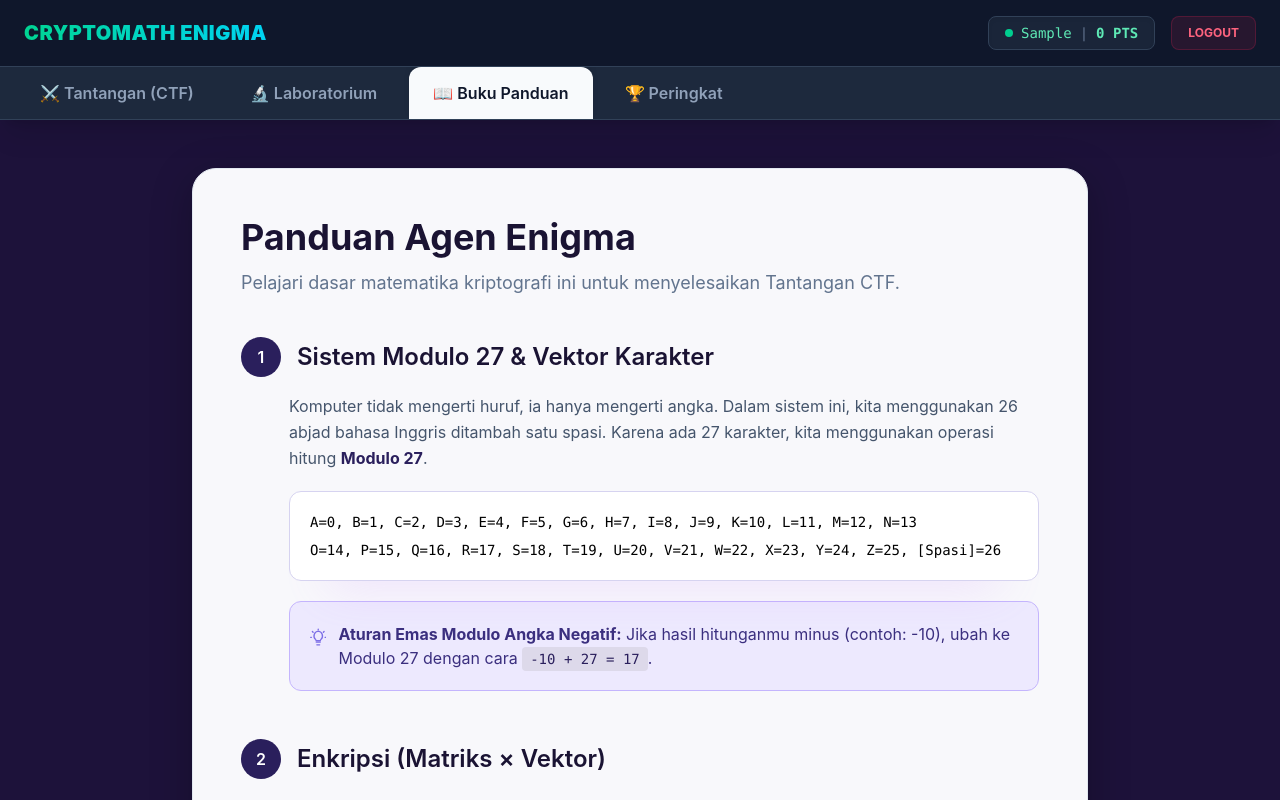
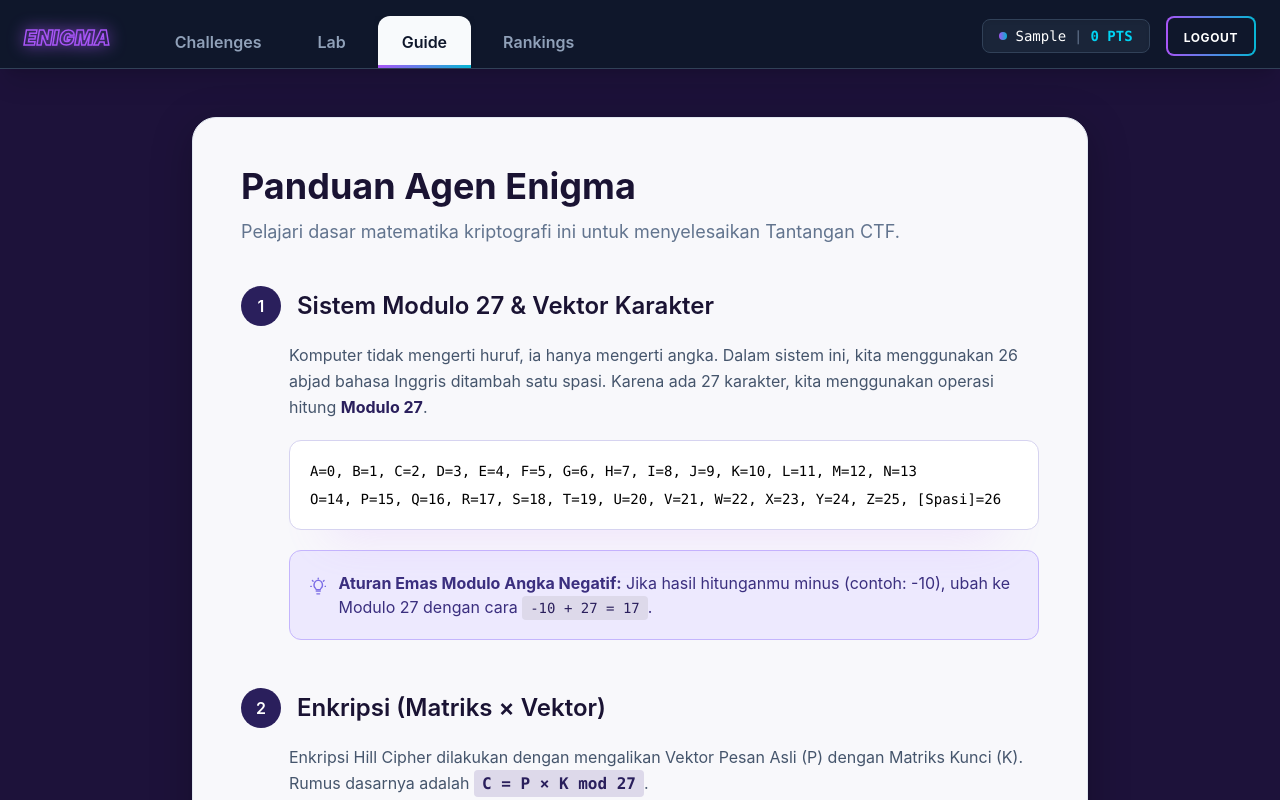
Before and after one commit to fuzi11/projek-kalkulus, a React (Vite) app in the folder client-enigma/: page /panduan in a window 1280 px wide. Shown: the top 800 px of the page. Built offline with nearby package versions, Linux system fonts and the light colour scheme; no server answers; sample sign-in values are in the browser's storage.

Commit message:
udah ku push tuh tinggal kalian pull

```diff
--- a/client-enigma/src/components/Header.tsx
+++ b/client-enigma/src/components/Header.tsx
@@ -1,63 +1,128 @@
 import React, { useEffect, useState } from 'react';
 import { useNavigate, useLocation } from 'react-router-dom';
+
+// Definisikan interface untuk tipe data User
+interface User {
+  name: string;
+  points: number;
+  npm?: string;
+}
 
 export default function Header() {
   const navigate = useNavigate();
   const location = useLocation();
-  const [user, setUser] = useState<any>(JSON.parse(localStorage.getItem('user') || 'null'));
+
+  // State dengan tipe data User atau null
+  const [user, setUser] = useState<User | null>(() => {
+    const savedUser = localStorage.getItem('user');
+    return savedUser ? JSON.parse(savedUser) : null;
+  });
 
   useEffect(() => {
     const handleStorageChange = () => {
-      setUser(JSON.parse(localStorage.getItem('user') || 'null'));
+      const savedUser = localStorage.getItem('user');
+      setUser(savedUser ? JSON.parse(savedUser) : null);
     };
+
     window.addEventListener('storage', handleStorageChange);
     return () => window.removeEventListener('storage', handleStorageChange);
   }, []);
 
+  // Proteksi jika user tidak ada
+  useEffect(() => {
     if (!user) {
       navigate('/login');
-    return null;
     }
+  }, [user, navigate]);
 
-  const handleLogout = () => {
+  if (!user) return null;
+
+  const handleLogout = (): void => {
     localStorage.removeItem('user');
     navigate('/login');
   };
 
   const tabs = [
-    { id: 'challenges', path: '/challenges', label: '⚔️ Tantangan (CTF)' },
-    { id: 'lab', path: '/laboratorium', label: '🔬 Laboratorium' },
-    { id: 'tutorial', path: '/panduan', label: '📖 Buku Panduan' },
-    { id: 'leaderboard', path: '/leaderboard', label: '🏆 Peringkat' }
+    { id: 'challenges', path: '/challenges', label: 'Challenges' },
+    { id: 'lab', path: '/laboratorium', label: 'Lab' },
+    { id: 'tutorial', path: '/panduan', label: 'Guide' },
+    { id: 'leaderboard', path: '/leaderboard', label: 'Rankings' }
   ];
 
+  const gradasi = "linear-gradient(to right, #A855F7, #06B6D4)";
+
   return (
-    <header className="bg-slate-900 text-white shadow-xl z-50 sticky top-0 border-b border-slate-700">
-      <div className="flex justify-between items-center px-6 py-4">
-        <h1 className="text-xl font-black text-transparent bg-clip-text bg-gradient-to-r from-emerald-400 to-cyan-400 tracking-wide cursor-default hover:opacity-80 transition-opacity">
-          CRYPTOMATH ENIGMA
+    <header className="bg-slate-900 text-white shadow-xl z-50 sticky top-0 border-b border-slate-700 flex justify-between items-end px-6 pt-4">
+
+      {/* KIRI: Logo & Navigasi */}
+      <div className="flex items-end gap-10">
+
+        {/* LOGO: ENIGMA UNGU NEON */}
+        <h1
+          style={{
+            WebkitTextStroke: '1.5px #A855F7',
+            WebkitTextFillColor: 'transparent',
+            filter: 'drop-shadow(0px 0px 8px #A855F7)',
+          }}
+          className="text-xl font-black italic tracking-wide cursor-default uppercase pb-4"
+        >
+          ENIGMA
         </h1>
-        <div className="flex items-center gap-4">
-          <span className="font-mono bg-slate-800/80 px-4 py-1.5 rounded-lg text-sm text-emerald-300 border border-slate-700 shadow-inner flex items-center gap-2">
-            <span className="w-2 h-2 rounded-full bg-emerald-400 animate-pulse"></span>
-            {user.name ? user.name.split(' ')[0] : 'Agent'} <span className="text-slate-500">|</span> <span className="font-bold">{user.points || 0} PTS</span>
-          </span>
-          <button onClick={handleLogout} className="bg-rose-500/10 text-rose-400 text-xs px-4 py-2 rounded-lg font-bold hover:bg-rose-500 hover:text-white transition-all duration-300 active:scale-95 border border-rose-500/20 hover:border-rose-500">
-            LOGOUT
-          </button>
-        </div>
-      </div>
-      <nav className="flex px-4 gap-2 bg-slate-800 overflow-x-auto border-t border-slate-700">
+
+        {/* Navigasi Tabs */}
+        <nav className="flex gap-2 overflow-x-auto">
           {tabs.map(tab => (
-          <button key={tab.id} onClick={() => navigate(tab.path)}
-            className={`px-6 py-3.5 font-semibold rounded-t-xl transition-all duration-300 capitalize whitespace-nowrap transform origin-bottom flex items-center gap-2
+            <button
+              key={tab.id}
+              onClick={() => navigate(tab.path)}
+              className={`px-6 py-3.5 font-semibold rounded-t-xl transition-all duration-300 capitalize whitespace-nowrap transform origin-bottom flex items-center gap-2 relative
               ${location.pathname === tab.path
                 ? 'bg-slate-50 text-slate-900 scale-100 shadow-[0_-4px_6px_-1px_rgba(0,0,0,0.1)]'
-              : 'text-slate-400 hover:text-emerald-300 hover:bg-slate-700/50 hover:scale-95'}`}>
+                : 'text-slate-400 hover:text-cyan-300 hover:bg-slate-800 hover:scale-95'}`}
+            >
               {tab.label}
+              {location.pathname === tab.path && (
+                <div
+                  className="absolute bottom-0 left-0 w-full h-[3px]"
+                  style={{ background: gradasi }}
+                ></div>
+              )}
             </button>
           ))}
         </nav>
+      </div>
+
+      {/* KANAN: User Info & Logout */}
+      <div className="flex items-center gap-4 pb-3">
+        <div className="font-mono bg-slate-800/80 px-4 py-1.5 rounded-lg text-sm border border-slate-700 shadow-inner flex items-center gap-2">
+          <span className="w-2 h-2 rounded-full animate-pulse" style={{ background: gradasi }}></span>
+          <span className="text-white">
+            {user.name ? user.name.split(' ')[0] : 'Agent'}
+          </span>
+          <span className="text-slate-500">|</span>
+          <span className="font-bold text-cyan-400">{user.points || 0} PTS</span>
+        </div>
+
+        {/* TOMBOL LOGOUT TRANSPARAN DENGAN BORDER GRADASI */}
+        <button
+          onClick={handleLogout}
+          className="group relative p-[2px] rounded-lg transition-all duration-300 active:scale-95 overflow-hidden"
+        >
+          {/* Background Gradasi untuk Border */}
+          <div
+            className="absolute inset-0"
+            style={{ background: gradasi }}
+          ></div>
+
+          {/* Konten Tombol (Background mengikuti Header agar terlihat transparan) */}
+          <div className="relative bg-slate-900 px-4 py-1.5 rounded-[6px] transition-colors group-hover:bg-slate-800">
+            <span className="text-white text-xs font-bold uppercase tracking-wider">
+              LOGOUT
+            </span>
+          </div>
+        </button>
+      </div>
+
     </header>
   );
 }
--- a/client-enigma/src/pages/Leaderboard.tsx
+++ b/client-enigma/src/pages/Leaderboard.tsx
@@ -8,65 +8,41 @@ const socket: Socket = io(SERVER_URL);
 
 const PageContainer = styled.div`
   min-height: 100vh;
-  background-color: #050a05;
-  background-image:
-    radial-gradient(circle at top right, rgba(6, 182, 212, 0.15) 0%, transparent 40%),
-    radial-gradient(circle at bottom left, rgba(147, 51, 234, 0.15) 0%, transparent 40%),
-    radial-gradient(circle at center, rgba(6, 78, 59, 0.05) 0%, transparent 60%);
+  background-color: #1a0b2e; /* Warna ungu gelap sesuai gambar */
   color: white;
-  font-family: 'Segoe UI', Roboto, Helvetica, Arial, sans-serif;
+  font-family: 'Inter', 'Segoe UI', Roboto, sans-serif;
   display: flex;
   flex-direction: column;
 `;
 
 const MainArea = styled.main`
   flex: 1;
-  padding: 40px 20px;
+  padding: 60px 20px;
   display: flex;
   flex-direction: column;
   align-items: center;
-  position: relative;
-  z-index: 1;
 `;
 
 const TitleWrapper = styled.div`
-  position: relative;
-  margin-bottom: 50px;
+  margin-bottom: 40px;
   text-align: center;
-
-  &::after {
-    content: '';
-    position: absolute;
-    bottom: -10px;
-    left: 50%;
-    transform: translateX(-50%);
-    width: 200px;
-    height: 3px;
-    background: linear-gradient(90deg, transparent, #22d3ee, #d946ef, transparent);
-    box-shadow: 0 0 15px rgba(34, 211, 238, 0.8);
-    border-radius: 5px;
-  }
 `;
 
 const TitleText = styled.h1`
-  font-size: 3.5rem;
-  font-weight: 900;
-  letter-spacing: 5px;
+  font-size: 3rem;
+  font-weight: 700;
+  letter-spacing: 4px;
   margin: 0;
-  color: transparent;
-  -webkit-text-stroke: 1.5px #e879f9;
-  text-shadow: 0 0 20px rgba(232, 121, 249, 0.4);
-  background: linear-gradient(to right, #fdf4ff, #e879f9);
-  -webkit-background-clip: text;
-  background-clip: text;
+  color: #ffffff;
+  text-transform: uppercase;
 `;
 
 const ListWrapper = styled.div`
   width: 100%;
-  max-width: 650px;
+  max-width: 800px; /* Ukuran lebih lebar sesuai gambar */
   display: flex;
   flex-direction: column;
-  gap: 12px;
+  gap: 15px;
 `;
 
 const pulse = keyframes`
@@ -77,92 +53,78 @@ const pulse = keyframes`
 const SyncingText = styled.div`
   text-align: center;
   padding: 40px 0;
-  color: #22d3ee;
-  font-family: monospace;
-  font-size: 1rem;
-  letter-spacing: 2px;
+  color: #a855f7;
+  font-size: 1.2rem;
   animation: ${pulse} 1.5s infinite;
-  text-transform: uppercase;
 `;
 
 const ItemCard = styled.div<{ $isCurrentUser: boolean }>`
   display: flex;
   align-items: center;
   justify-content: space-between;
-  padding: 16px 24px;
+  padding: 20px 30px;
   border-radius: 12px;
-  background: ${(props) => props.$isCurrentUser ? 'linear-gradient(90deg, #3b0764, #2e1065)' : '#022c22'};
-  border: 1px solid ${(props) => props.$isCurrentUser ? '#d946ef' : '#065f46'};
-  box-shadow: ${(props) => props.$isCurrentUser ? '0 0 20px rgba(217, 70, 239, 0.2)' : 'none'};
-  transition: all 0.3s ease;
+  /* Warna background ungu sangat gelap untuk list item */
+  background-color: ${(props) => props.$isCurrentUser ? '#7e22ce' : '#0f051d'};
+  transition: transform 0.2s ease;
 
   &:hover {
-    transform: translateY(-2px);
-    box-shadow: ${(props) => props.$isCurrentUser ? '0 0 25px rgba(217, 70, 239, 0.4)' : '0 5px 20px rgba(34, 211, 238, 0.1)'};
-    border-color: ${(props) => props.$isCurrentUser ? '#f0abfc' : '#10b981'};
+    transform: scale(1.01);
   }
 `;
 
 const LeftSection = styled.div`
   display: flex;
   align-items: center;
-  gap: 18px;
+  gap: 25px;
 `;
 
-const RankBadge = styled.div<{ $isCurrentUser: boolean }>`
-  width: 36px;
-  height: 36px;
-  border-radius: 50%;
-  display: flex;
-  align-items: center;
-  justify-content: center;
-  font-weight: 800;
-  font-size: 1rem;
-  background-color: ${(props) => props.$isCurrentUser ? '#a855f7' : '#064e3b'};
-  color: ${(props) => props.$isCurrentUser ? '#ffffff' : '#34d399'};
-  box-shadow: ${(props) => props.$isCurrentUser ? '0 0 10px rgba(168, 85, 247, 0.5)' : 'none'};
+const RankBadge = styled.div`
+  width: 40px;
+  font-weight: 400;
+  font-size: 1.8rem;
+  color: #ffffff;
+  text-align: center;
 `;
 
 const PlayerInfo = styled.div`
   display: flex;
   align-items: center;
-  gap: 12px;
+  gap: 15px;
 `;
 
-const NameText = styled.span<{ $isCurrentUser: boolean }>`
-  font-size: 1.05rem;
-  font-weight: 600;
-  color: ${(props) => props.$isCurrentUser ? '#ffffff' : '#e2e8f0'};
-  letter-spacing: 0.5px;
+const NameText = styled.span`
+  font-size: 1.4rem;
+  font-weight: 400;
+  color: #ffffff;
 `;
 
 const YouLabel = styled.span`
-  background-color: #f0abfc;
-  color: #4a044e;
-  font-size: 0.65rem;
-  font-weight: 900;
-  padding: 3px 10px;
-  border-radius: 20px;
-  letter-spacing: 1px;
+  background-color: #a855f7;
+  color: white;
+  font-size: 0.7rem;
+  font-weight: 700;
+  padding: 4px 12px;
+  border-radius: 50px;
+  opacity: 0.8;
+  text-transform: uppercase;
 `;
 
-const ScoreText = styled.div<{ $isCurrentUser: boolean }>`
-  font-size: 1.15rem;
-  font-weight: 800;
-  color: ${(props) => props.$isCurrentUser ? '#f0abfc' : '#34d399'};
-  font-family: 'Segoe UI', Tahoma, Geneva, Verdana, sans-serif;
+const ScoreText = styled.div`
+  font-size: 1.4rem;
+  font-weight: 400;
+  color: #ffffff;
 
   span {
-    font-size: 0.8rem;
-    font-weight: 600;
-    margin-left: 4px;
-    color: ${(props) => props.$isCurrentUser ? '#d8b4fe' : '#059669'};
+    font-size: 1rem;
+    margin-left: 8px;
+    opacity: 0.9;
   }
 `;
 
 export default function Leaderboard() {
   const [leaderboard, setLeaderboard] = useState<any[]>([]);
-  const user = JSON.parse(localStorage.getItem('user') || '{"name": ""}');
+  const user = JSON.parse(localStorage.getItem('user') || '{"name": "", "npm": ""}');
 
   useEffect(() => {
     const fetchInitialLeaderboard = async () => {
@@ -172,7 +134,9 @@ export default function Leaderboard() {
         if (data.success && data.leaderboard) {
           setLeaderboard(data.leaderboard);
         }
-      } catch (error) {}
+      } catch (error) {
+        console.error("Failed to fetch leaderboard", error);
+      }
     };
     fetchInitialLeaderboard();
 
@@ -200,24 +164,24 @@ export default function Leaderboard() {
           ) : (
             leaderboard.map((p, i) => {
               const playerName = p.name || p.nama || p.username || p.npm || "Unknown Agent";
-              const isCurrentUser = playerName === user.name || playerName === user.npm;
+              const isCurrentUser = playerName === user.name || (user.npm && playerName === user.npm);
 
               return (
                 <ItemCard key={i} $isCurrentUser={isCurrentUser}>
                   <LeftSection>
-                    <RankBadge $isCurrentUser={isCurrentUser}>
+                    <RankBadge>
                       {i + 1}
                     </RankBadge>
 
                     <PlayerInfo>
-                      <NameText $isCurrentUser={isCurrentUser}>
+                      <NameText>
                         {playerName}
                       </NameText>
                       {isCurrentUser && <YouLabel>YOU</YouLabel>}
                     </PlayerInfo>
                   </LeftSection>
 
-                  <ScoreText $isCurrentUser={isCurrentUser}>
+                  <ScoreText>
                     {p.points} <span>PTS</span>
                   </ScoreText>
                 </ItemCard>
```
Also changed, not shown: client-enigma/src/pages/Laboratorium.tsx (+36 -29 lines). Lines whose indentation alone changed are shown as unchanged.
